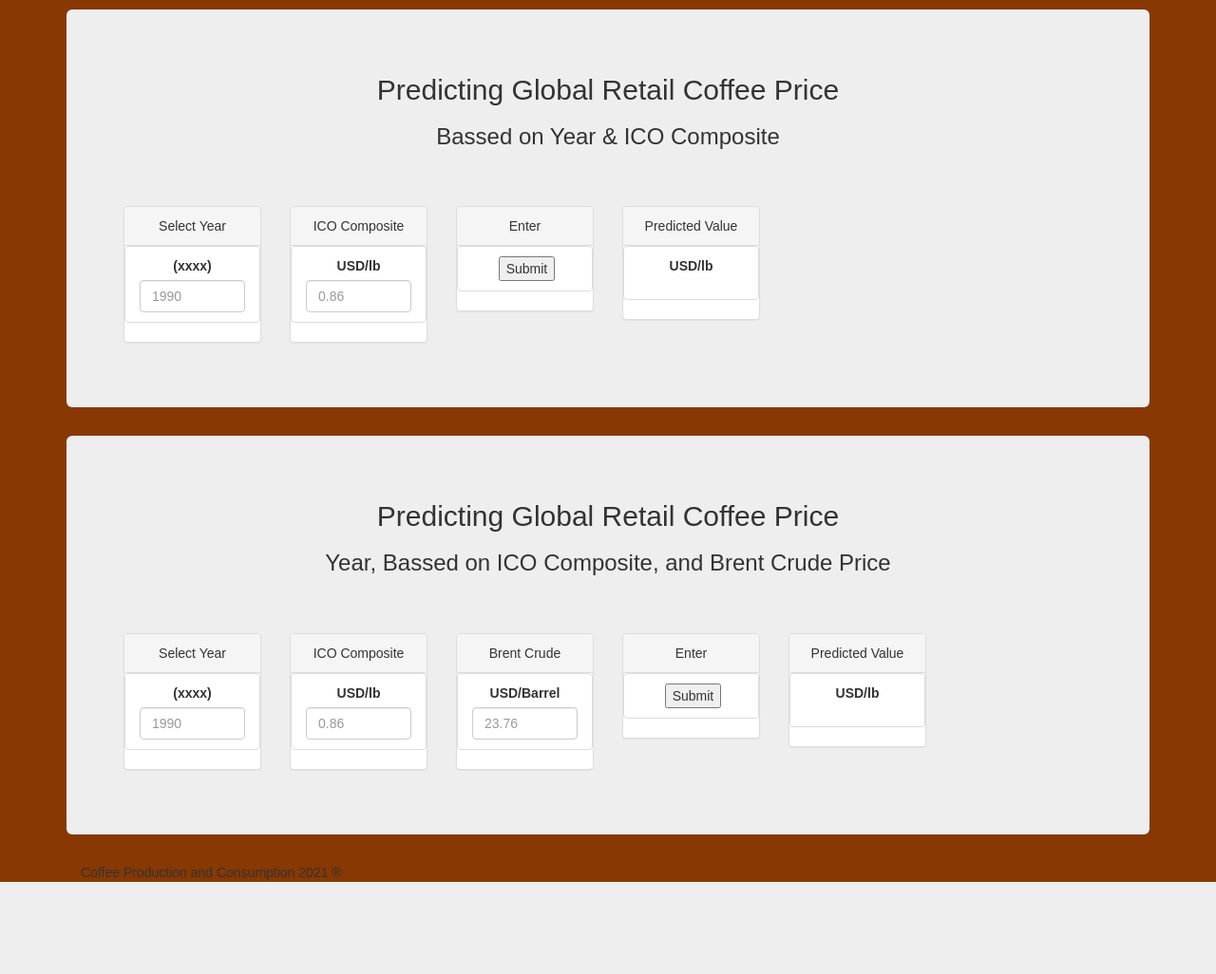
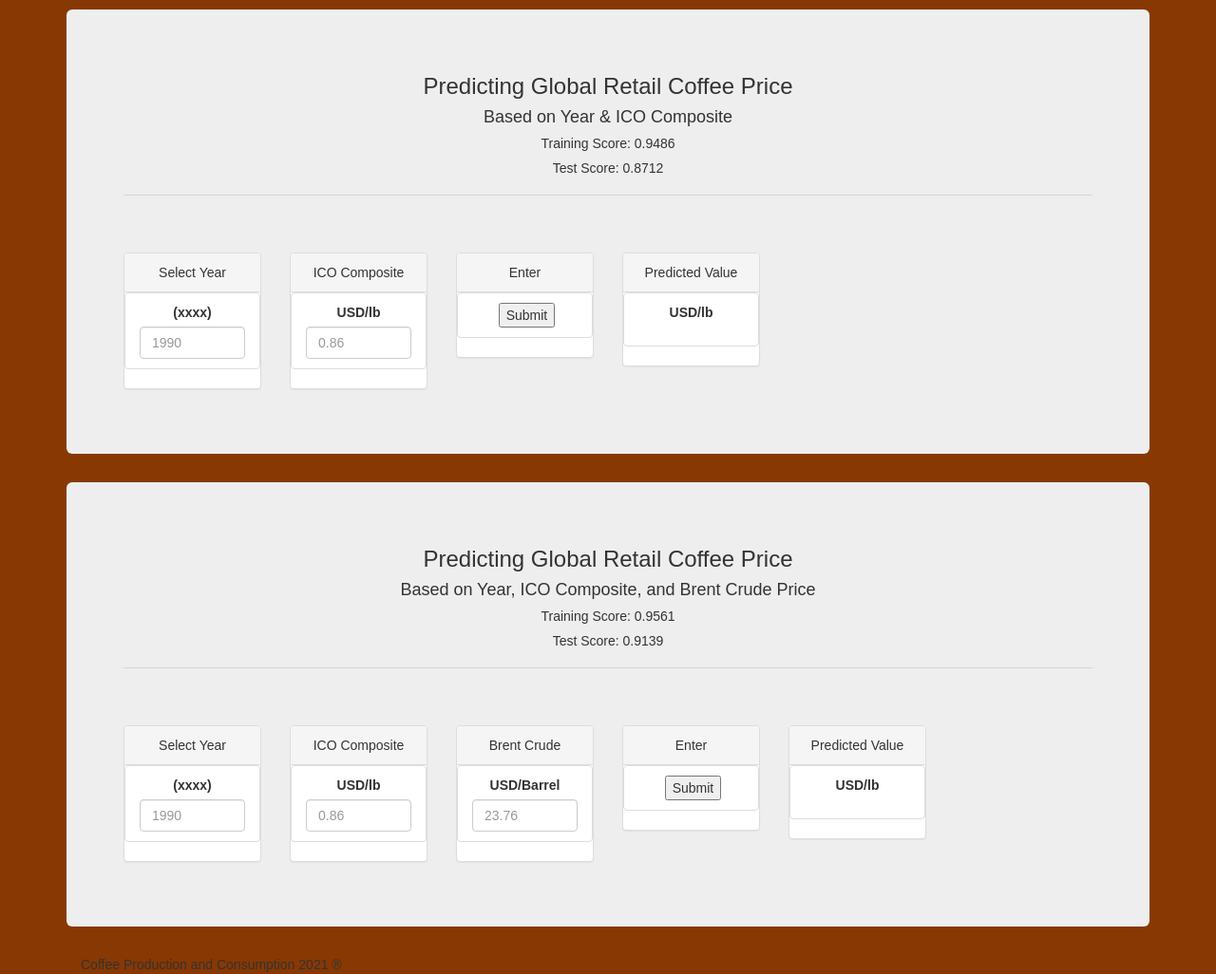
Before and after one commit to Preft/Butler-Project3-GroupG, a Flask app: page / in a window 1280 px wide. Shown: the whole page at 95% size. Before the commit the page ends 929 px from the top, so only its background shows below. Run offline with Flask 2, Linux system fonts and the light colour scheme; some libraries are stand-ins or nearby versions.

Commit message:
update app

```diff
--- a/templates/index_maybe.html
+++ b/templates/index_maybe.html
@@ -5,6 +5,7 @@
   <meta charset="utf-8">
   <title>Retail Price</title>
   <meta name="viewport" content="width=device-width, initial-scale=1">
+  <!--This line impacts python flask-->
   <link rel="stylesheet" href="https://maxcdn.bootstrapcdn.com/bootswatch/3.3.7/superhero/bootstrap.min.css">
   <link rel="stylesheet" href="static/css/style.css">
 </head>
@@ -12,13 +13,16 @@
 <body>
 
     <p>  </p>
-    </div> <!--Beginging of data entry-->
-                                          <!--Date-->
-      <div class="container"><!--Data begins-->
+    </div> <!--Model 1-->
+
+      <div class="container">
         <div class="jumbotron text-center">
-          <!-- Render our data -->
-          <h2>Predicting Global Retail Coffee Price</h2>
-          <h3>Bassed on Year & ICO Composite  </h3>
+          <!-- Render data -->
+          <h3>Predicting Global Retail Coffee Price</h3>
+          <h4>Based on Year & ICO Composite  </h4>
+          <h5>Training Score: 0.9486</h5>
+          <h5>Test Score: 0.8712</h5>
+          <hr>
           <p>  </p>
         <form action="/" method="POST">
             <div class="row margin-top-50">
@@ -40,8 +44,8 @@
                     </div>
                   </div>
                 </aside>
-              </div>                            <!--State-->
-              <div class="col-md-2">  <!--state begins button 1-->
+              </div>
+              <div class="col-md-2">  <!--ICO Composite data-->
                 <aside class="filters">
                   <div class="panel panel-default">
                     <div class="panel-heading">ICO Composite</div>
@@ -61,7 +65,7 @@
                   </div>
                 </aside>
               </div>
-              <div class="col-md-2">  <!--City begins-->
+              <div class="col-md-2">  <!--submision-->
                 <aside class="filters">
                   <div class="panel panel-default">
                     <div class="panel-heading">Enter</div>
@@ -82,7 +86,7 @@
                   </div>
                 </aside>
               </div>
-              <div class="col-md-2">  <!--Country begins-->
+              <div class="col-md-2">  <!--Predicted value-->
                 <aside class="filters">
                   <div class="panel panel-default">
                     <div class="panel-heading">Predicted Value</div>
@@ -111,12 +115,15 @@
       <!-- Render our data -->
 
 
-      <!--Beginging of data entry-->
-                                          <!--Date-->
-      <div class="container"><!--Year begins-->
+      <!--Model 2-->
+
+      <div class="container"><!--Seperate text-->
         <div class="jumbotron text-center">
-          <h2>Predicting Global Retail Coffee Price</h2>
-          <h3>Year, Bassed on ICO Composite, and Brent Crude Price</h3>
+          <h3>Predicting Global Retail Coffee Price</h3>
+          <h4>Based on Year, ICO Composite, and Brent Crude Price</h4>
+          <h5>Training Score: 0.9561</h5>
+          <h5>Test Score: 0.9139</h5>
+          <hr>
           <p>  </p>
 
 
@@ -189,9 +196,9 @@
                           <div class="form-group">
                             <ul class="list-group" id="filters">
                               <li class="filter list-group-item">
-                                <label for="sumbit"></label>
+                                <label for="Subit"></label>
 
-                                <input type="submit" value="Submit">
+                                <input type="Submit" value="Submit">
                               </li>
                             </ul>
                           </div>
```
